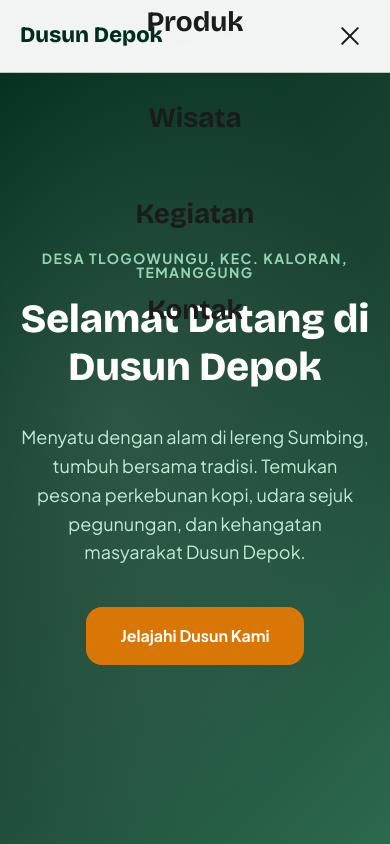
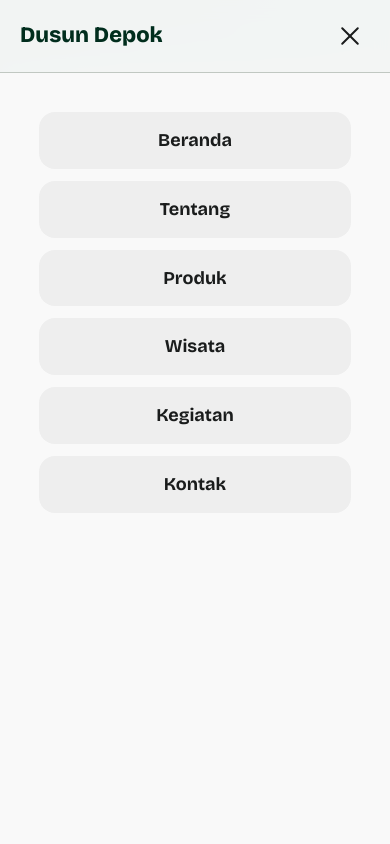
Before and after one commit to salman01-a/web-profil-dusun-depok, a React (Vite) app: page / in a window 390 px wide. Both pictures are taken after a click on the button "Menu". Shown: the top 844 px of the page. Built offline with nearby package versions, Linux system fonts and the light colour scheme.

Commit message:
fix hamburg menu

```diff
--- a/src/components/Header.jsx
+++ b/src/components/Header.jsx
@@ -12,7 +12,19 @@ const NAV_LINKS = [
 export default function Header() {
   const [menuOpen, setMenuOpen] = useState(false)
 
+  const toggleMenu = () => {
+    const next = !menuOpen
+    setMenuOpen(next)
+    document.body.classList.toggle('menu-open', next)
+  }
+
+  const closeMenu = () => {
+    setMenuOpen(false)
+    document.body.classList.remove('menu-open')
+  }
+
   return (
+    <>
       <header className="header">
         <div className="nav-container">
           <a href="#beranda" className="nav-brand">Dusun Depok</a>
@@ -25,20 +37,21 @@ export default function Header() {
 
           <button
             className={`nav-hamburger${menuOpen ? ' open' : ''}`}
-          onClick={() => setMenuOpen(!menuOpen)}
+            onClick={toggleMenu}
             aria-label="Menu"
           >
             <span /><span /><span />
           </button>
         </div>
+      </header>
 
       <div className={`mobile-menu${menuOpen ? ' open' : ''}`}>
         {NAV_LINKS.map(link => (
-          <a key={link.href} href={link.href} onClick={() => setMenuOpen(false)}>
+          <a key={link.href} href={link.href} onClick={closeMenu}>
             {link.label}
           </a>
         ))}
       </div>
-    </header>
+    </>
   )
 }
--- a/src/index.css
+++ b/src/index.css
@@ -88,6 +88,7 @@
 html {
   scroll-behavior: smooth;
   -webkit-font-smoothing: antialiased;
+  overflow-x: hidden;
 }
 
 body {
@@ -97,6 +98,11 @@ body {
   line-height: 1.6;
   color: var(--on-surface);
   background: var(--surface);
+  overflow-x: hidden;
+}
+
+body.menu-open {
+  overflow: hidden;
 }
 
 img {
@@ -161,6 +167,25 @@ ul { list-style: none; }
     font-size: 64px;
     line-height: 1.1;
     letter-spacing: -0.02em;
+  }
+
+  .headline-md {
+    font-size: 36px;
+  }
+}
+
+@media (max-width: 767px) {
+  .headline-md {
+    font-size: 26px;
+  }
+
+  .headline-sm {
+    font-size: 20px;
+  }
+
+  .btn {
+    width: 100%;
+    justify-content: center;
   }
 }
 
@@ -396,15 +421,17 @@ textarea.input {
 }
 
 .nav-hamburger span {
+  display: block;
   width: 24px;
   height: 2px;
   background: var(--on-surface);
   border-radius: 2px;
   transition: transform 0.3s, opacity 0.3s;
+  transform-origin: center;
 }
 
 .nav-hamburger.open span:nth-child(1) {
-  transform: rotate(45deg) translate(5px, 5px);
+  transform: translateY(7px) rotate(45deg);
 }
 
 .nav-hamburger.open span:nth-child(2) {
@@ -412,25 +439,28 @@ textarea.input {
 }
 
 .nav-hamburger.open span:nth-child(3) {
-  transform: rotate(-45deg) translate(5px, -5px);
+  transform: translateY(-7px) rotate(-45deg);
 }
 
 /* Mobile menu overlay */
 .mobile-menu {
   position: fixed;
-  inset: 0;
   top: 72px;
-  background: rgba(255, 255, 255, 0.98);
-  backdrop-filter: blur(10px);
+  left: 0;
+  right: 0;
+  bottom: 0;
+  background: var(--surface);
   display: flex;
   flex-direction: column;
   align-items: center;
-  justify-content: center;
-  gap: 32px;
+  justify-content: flex-start;
+  padding-top: 40px;
+  gap: 12px;
   z-index: 99;
   opacity: 0;
   pointer-events: none;
   transition: opacity 0.3s;
+  overflow-y: auto;
 }
 
 .mobile-menu.open {
@@ -440,16 +470,20 @@ textarea.input {
 
 .mobile-menu a {
   font-family: var(--font-display);
-  font-size: 28px;
+  font-size: 18px;
   font-weight: 700;
   color: var(--on-surface);
-  padding: 8px 24px;
-  border-bottom: 3px solid transparent;
+  padding: 14px 32px;
+  background: var(--surface-container);
+  border-radius: var(--rounded-lg);
+  width: 80%;
+  text-align: center;
 }
 
 .mobile-menu a:hover,
 .mobile-menu a.active {
-  border-bottom-color: var(--accent-orange);
+  background: var(--primary-container);
+  color: var(--on-primary);
 }
 
 /* ── Hero ── */
@@ -568,6 +602,12 @@ textarea.input {
   gap: var(--gutter);
 }
 
+@media (min-width: 480px) {
+  .product-grid {
+    grid-template-columns: repeat(2, 1fr);
+  }
+}
+
 @media (min-width: 768px) {
   .product-grid {
     grid-template-columns: repeat(3, 1fr);
@@ -641,6 +681,12 @@ textarea.input {
 .news-grid {
   display: grid;
   gap: var(--gutter);
+}
+
+@media (min-width: 480px) {
+  .news-grid {
+    grid-template-columns: repeat(2, 1fr);
+  }
 }
 
 @media (min-width: 768px) {
```
Lines whose indentation alone changed are shown as unchanged.
